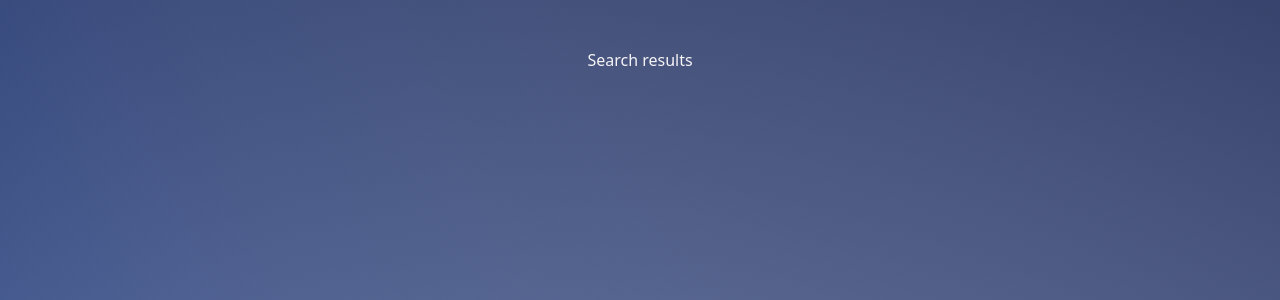
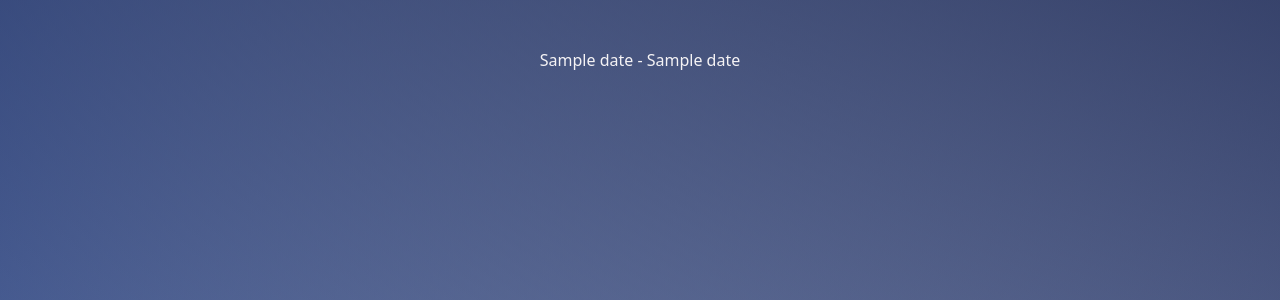
Before and after one commit to paulohenrique-gh/repertoire-manager, a Flask app: template templates/search_results.html in a window 1280 px wide. Shown: the part 62-362 px from the top of the page. Run offline with Flask 3, Linux system fonts and the light colour scheme; the template is opened without the code that fills it: most values are stand-ins (such as "Sample title", 1, 10 or a date in 2020); some web fonts are replaced.

Commit message:
update search page

```diff
--- a/app.py
+++ b/app.py
@@ -559,6 +559,6 @@ def search():
     search = request.args.get("search").lower()
     search_results = get_search_results(session["user_id"], search)
     print(search)
-    print(len(search_results))
+    print(search_results)
 
-    return render_template("search_results.html")
+    return render_template("search_results.html", results=search_results)
--- a/templates/search_results.html
+++ b/templates/search_results.html
@@ -6,6 +6,11 @@
 
 {% block main %}
 
-    Search results
+    <section class="text-center">
+        {% for result in results %}
+            <div>{{ result.title }} - {{ result.name }}</div>
+        {% endfor %}
+    </section>
+
 
 {% endblock %}
```
